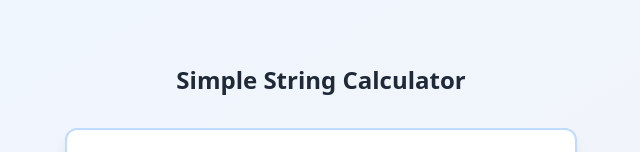
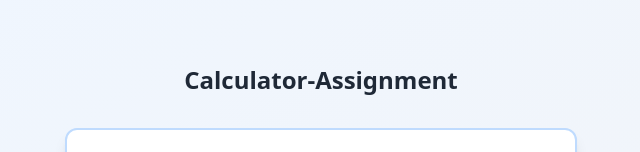
Before and after one commit to Vinaykumar070/https---github.com-Vinaykumar070-incubyte_test_string_calculator, a React (Vite) app: page / in a window 1280 px wide. Shown: the top 152 px of the page, without its empty margins (319-959 px from the left). Built offline with nearby package versions, Linux system fonts and the light colour scheme.

Commit message:
changed header

```diff
--- a/src/components/StringCalculator.tsx
+++ b/src/components/StringCalculator.tsx
@@ -27,7 +27,7 @@ const StringCalculator: React.FC = () => {
   return (
     <div className="flex flex-col items-center min-h-screen bg-gradient-to-br from-blue-50 to-gray-100 p-4">
       <h2 className="text-2xl font-semibold text-gray-800 mb-8 mt-12 text-center">
-        Simple String Calculator
+        Calculator-Assignment
       </h2>
       <form
         onSubmit={handleCalculation}
```
